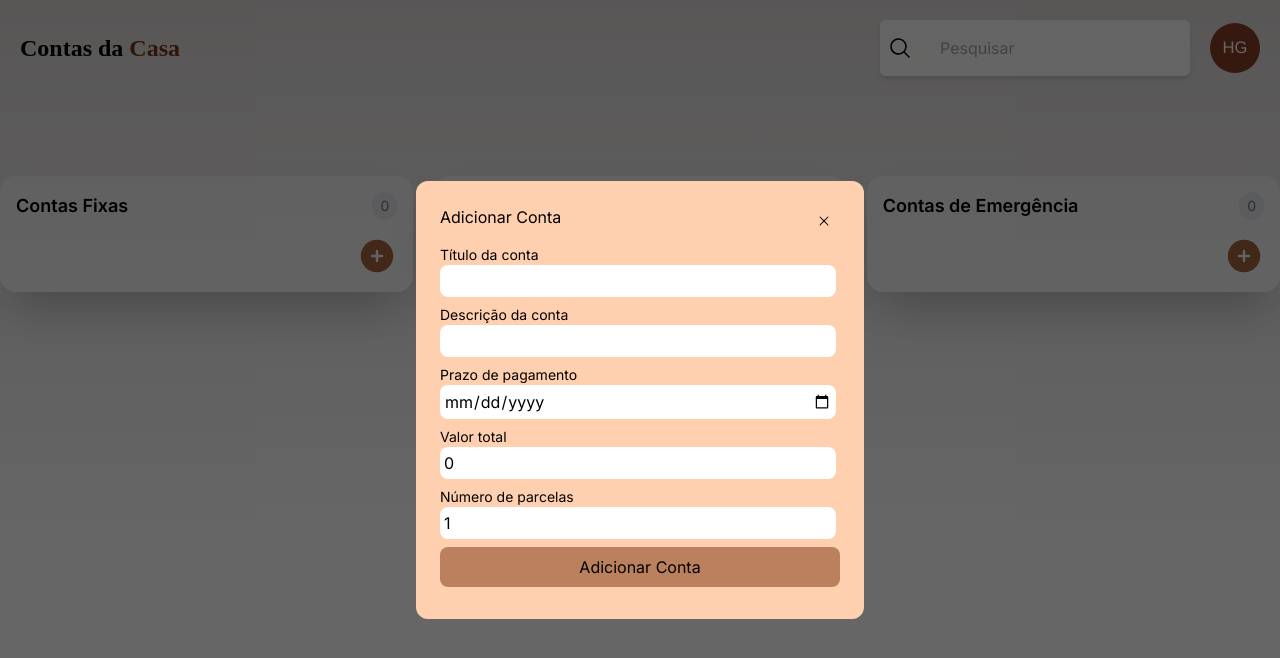
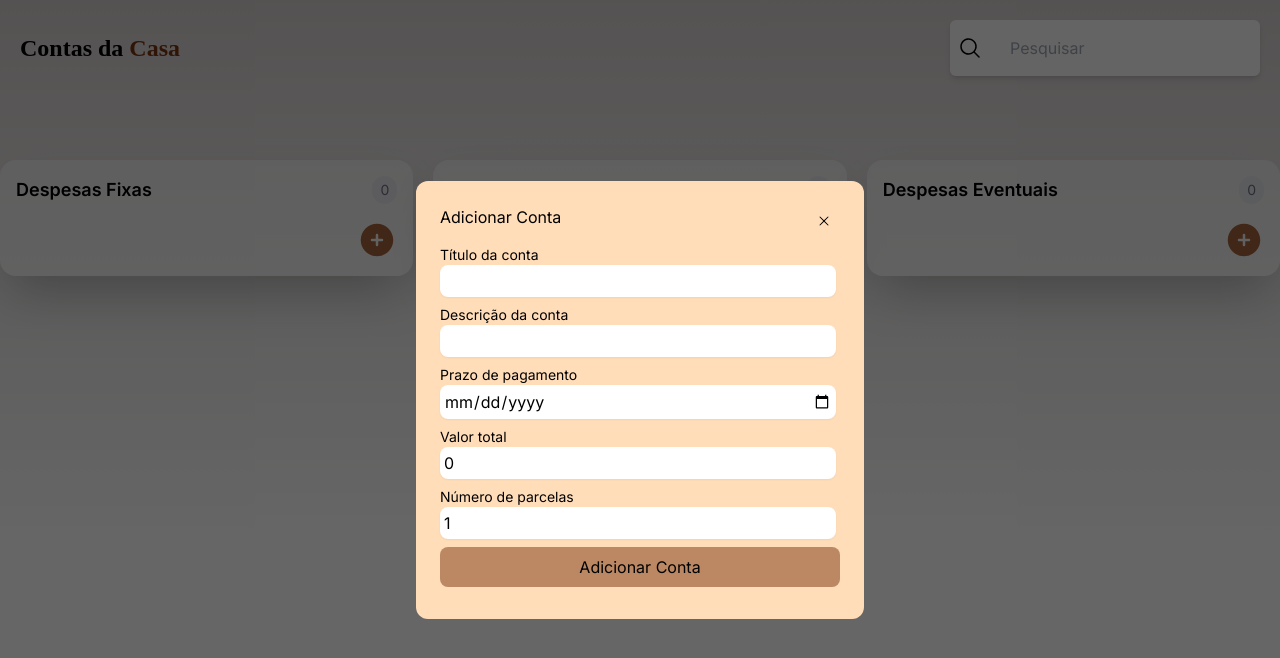
Before and after one commit to humbertocxc/house-bills-client, a Next.js app: page / in a window 1280 px wide. Both pictures are taken after a click on the button 377 px from the left and 256 px from the top of the page. Shown: the top 658 px of the page. Built offline with nearby package versions, Linux system fonts and the light colour scheme.

Commit message:
fix newBill style

```diff
--- a/src/app/layout.tsx
+++ b/src/app/layout.tsx
@@ -1,6 +1,5 @@
 import type { Metadata } from 'next'
 import { Inter } from 'next/font/google'
-import Header from '@/components/Header'
 import './globals.css'
 
 const inter = Inter({ subsets: ['latin'] })
@@ -18,7 +17,7 @@ export default function RootLayout({
   return (
     <html lang="en">
       <body className={inter.className}>
-        <div className="absolute top-0 right-0 w-screen h-4/6 bg-gradient-to-b from-bgInit/40 to-white -z-50 filter opacity-50" />
+        <div className="absolute top-0 right-0 w-screen h-4/6 bg-gradient-to-b from-bgInit/50 to-white -z-50 filter opacity-50" />
         {children}
       </body>
     </html>
--- a/src/components/Column.tsx
+++ b/src/components/Column.tsx
@@ -14,8 +14,8 @@ interface IColumn {
 const idToColumnText: {
   [key in TypedColumn]: string
 } = {
-  variable: "Contas de Emergência",
-  fixed: "Contas Fixas",
+  variable: "Despesas Eventuais",
+  fixed: "Despesas Fixas",
   paid: "Contas Pagas",
 }
 
--- a/src/components/Header/index.tsx
+++ b/src/components/Header/index.tsx
@@ -1,10 +1,9 @@
-import { LightBulbIcon, MagnifyingGlassIcon } from "@heroicons/react/24/solid";
-import UserAvatar from "./UserAvatar";
+import { MagnifyingGlassIcon } from "@heroicons/react/24/solid";
 
 export default function Header() {
   return (
     <header className="flex w-screen justify-center">
-      <div className="flex flex-col md:flex-row items-center p-5 mb-20 w-full max-w-7xl rounded-b-2xl">
+      <div className="flex flex-col md:flex-row items-center p-5 mb-16 w-full max-w-7xl rounded-b-2xl">
         <div className="pb-6 md:pb-0 flex items-center gap-3">
           <h1 className="font-garamond font-semibold text-center md:text-start text-2xl">
             Contas da <strong className="text-amber-900">Casa</strong>
@@ -23,7 +22,6 @@ export default function Header() {
               Search
             </button>
           </form>
-          <UserAvatar name="Humberto Gessinger" />
         </div>
       </div>
     </header>
--- a/src/components/NewBill/index.tsx
+++ b/src/components/NewBill/index.tsx
@@ -7,7 +7,7 @@ import { createBill } from "../../../utils/createBill";
 import { useBoardStore } from "@/app/store";
 
 interface INewBill {
-  columnId: string,
+  columnId: TypedColumn,
   hide: () => void,
 }
 
@@ -43,7 +43,7 @@ export default function NewBillForm({ columnId, hide }: INewBill) {
             <TextField label="Prazo de pagamento" error={errors.dueDate} name="dueDate" type="date" />
             <TextField label="Valor total" error={errors.totalValue} name="totalValue" type="number" />
             <TextField label="Número de parcelas" error={errors.totalInstallments} name="totalInstallments" type="number" />
-            <button className="bg-amber-900/50 hover:bg-amber-900/60 rounded-lg p-2 w-full" type="submit">Adicionar Conta</button>
+            <button className="bg-amber-900/50 hover:bg-amber-900/70 rounded-lg p-2 w-full" type="submit">Adicionar Conta</button>
           </Form>
         )}
       </Formik>
--- a/src/components/TextField.tsx
+++ b/src/components/TextField.tsx
@@ -9,7 +9,7 @@ export default function TextField({ error, label, ...rest }: ITextField) {
   return (
     <div className="flex flex-col justify-end pr-1">
       <p className="text-sm">{label}</p>
-      <Field {...rest} className="rounded-lg p-1 outline-none" />
+      <Field {...rest} className="rounded-lg p-1 outline-none shadow-sm hover:shadow-md focus:shadow-md" />
       {error ? (<span className="text-red-500 text-xs font-semibold">{String(error)}</span>) : null}
     </div>
   )
--- a/tailwind.config.ts
+++ b/tailwind.config.ts
@@ -13,7 +13,7 @@ const config: Config = {
       },
       colors: {
         bgInit: '#55423d',
-        bgModal: '#ffd0af',
+        bgModal: '#ffddb9',
       }
     },
   },
--- a/typings.d.ts
+++ b/typings.d.ts
@@ -2,7 +2,7 @@ interface Board {
   columns: Map<TypedColumn, Column>
 }
 
-type TypedColumn = 'paid' | 'fixed' | 'variable' | string
+type TypedColumn = 'paid' | 'fixed' | 'variable'
 
 interface Column {
   id: TypedColumn,
```
